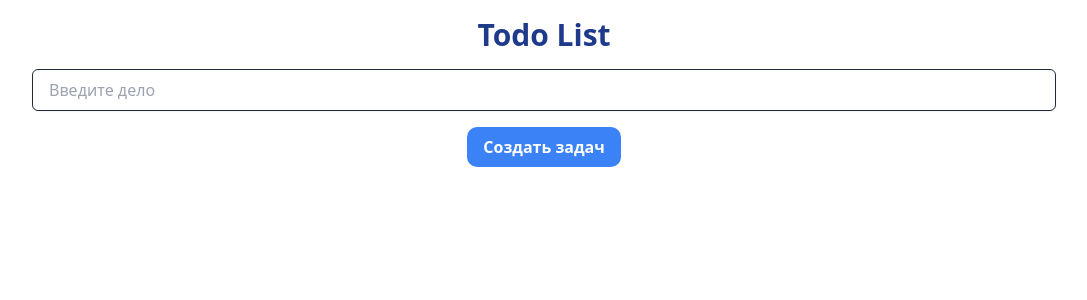
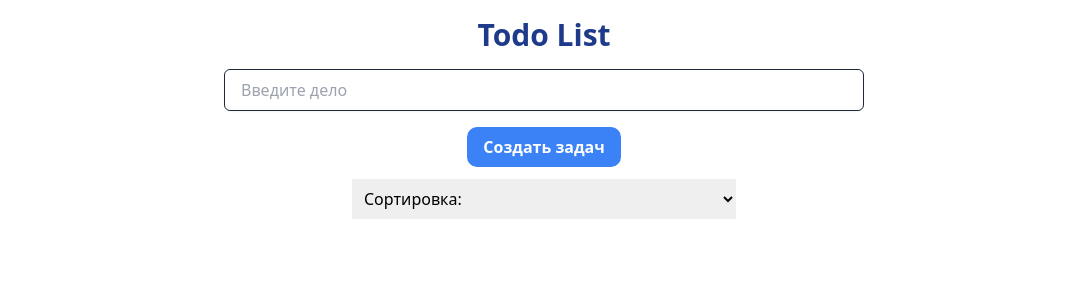
Before and after one commit to MustafoGaf/todo-list, a Vue app: page / in a window 1280 px wide. Shown: the top 300 px of the page, without its empty margins (96-1183 px from the left). Built offline with nearby package versions, Linux system fonts and the light colour scheme.

Commit message:
added sorting functionality

```diff
--- a/src/components/TodoList.vue
+++ b/src/components/TodoList.vue
@@ -1,6 +1,6 @@
 <template>
   <div class="flex flex-col items-center">
-    <div class="w-4/5">
+    <div class="w-4/5 lg:w-1/2">
       <form
         action=""
         class="flex flex-col items-center gap-4"
@@ -21,9 +21,18 @@
         </button>
       </form>
     </div>
+    <div class="m-3">
+      <select name="sort" class="p-2" v-model="sortValue">
+        <option value="default">Сортировка:</option>
+        <option value="sortedById">Сортировка задач по ID(1 - 9)</option>
+        <option value="sortedByDate">
+          Сортировка задачи по дата(старый - новый)
+        </option>
+      </select>
+    </div>
     <div class="w-3/4">
       <div
-        v-for="(todo, index) in todos"
+        v-for="(todo, index) in sortTodoList"
         :key="index"
         class="w-full border mt-3 py-3 px-4 flex justify-between"
       >
@@ -72,15 +81,18 @@
 </template>
 
 <script>
-import { reactive, ref } from "vue";
-import TodoList from "./TodoList.vue";
+import { reactive, ref, computed, watch } from "vue";
+
 export default {
   setup() {
     const modalOpen = ref(false);
-    let todos = reactive([]);
-    let editeTodoValue = ref("hello");
+    const todos = reactive([]);
+    const index = ref(1);
+    let editeTodoValue = ref("");
     const idx = ref(0);
+    const sortValue = ref("default");
     const addTodo = (e) => {
+      console.log(todos);
       e.preventDefault();
       let index = ref(1);
       const newData = {
@@ -89,8 +101,9 @@ export default {
         date: new Date().getTime(),
       };
       todos.push(newData);
-      index = index + 1;
+
       e.target["title"].value = "";
+      index.value = 2;
     };
     const deleteTodo = (id) => {
       const index = todos.findIndex((todo) => todo.id === id);
@@ -115,14 +128,30 @@ export default {
       idx.value = 0;
     };
 
+    const sortTodoList = computed(() => {
+      if (sortValue.value == "sortedById") {
+        return todos.sort((a, b) => a.id - b.id);
+      } else if (sortValue.value == "default") {
+        return todos;
+      } else if (sortValue.value == "sortedByDate") {
+        return todos.sort((a, b) => {
+          if (a.date > b.date) {
+            return -1;
+          }
+        });
+      }
+    });
+
     return {
-      todos,
+
       addTodo,
       deleteTodo,
       modalOpen,
       openModal,
       editeTodoValue,
       editTodo,
+      sortValue,
+      sortTodoList,
     };
   },
 };
```
